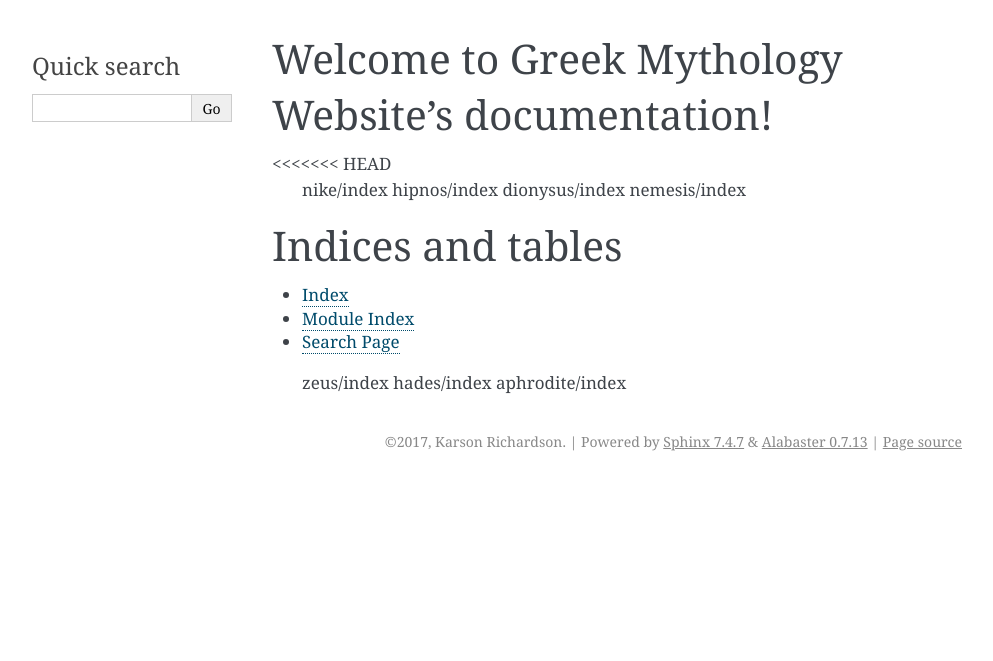
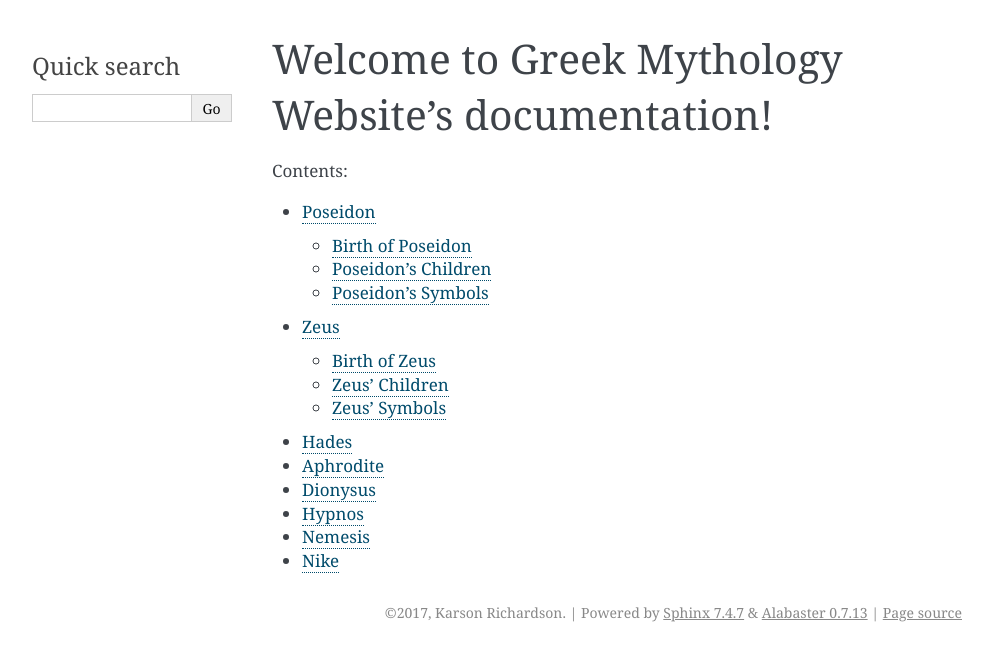
Before and after one commit to karsonk09/greek_mythology_webpage, a Sphinx documentation site: the page built from source/index.rst, in a window 1280 px wide. Shown: the top 661 px of the page, without its empty margins (148-1141 px from the left). Built offline with Sphinx 7.4.7, drawn with Linux system fonts in a browser that asks for light colours; some of the changed lines change nothing that is shown.

Commit message:
Updated the index and completed Zeus page

```diff
--- a/source/index.rst
+++ b/source/index.rst
@@ -1,4 +1,3 @@
-
 .. Greek Mythology Website documentation master file, created by
    sphinx-quickstart on Thu Nov 30 08:44:12 2017.
    You can adapt this file completely to your liking, but it should at least
@@ -11,26 +10,11 @@
    :maxdepth: 2
    :caption: Contents:
 
-<<<<<<< HEAD
-   nike/index
-   hipnos/index
-   dionysus/index
-   nemesis/index
-
-
-
-Indices and tables
-==================
-
-* :ref:`genindex`
-* :ref:`modindex`
-* :ref:`search`
-=======
    poseidon/index
-<<<<<<< HEAD
    zeus/index
    hades/index
    aphrodite/index
-=======
->>>>>>> 5cdb6d844e64713e7dbf415cfd5a7f83b783d79a
->>>>>>> 7ea61d11e0467253cf8932e19f4de5e5eea568fa
+   dionysus/index
+   hypnos/index
+   nemesis/index
+   nike/index
--- a/source/zeus/index.rst
+++ b/source/zeus/index.rst
@@ -4,4 +4,42 @@
 .. image:: zeus.jpg
 	:width: 50%
 
-Zeus is the Greek god of the sky and the overall ruler of all of the ancient Greek gods.
+Zeus is the Greek god of the sky and the overall ruler of all of the ancient Greek gods. Zeus is usually depicted as a large man with long hair and a long beard. He holds a lightning bolt in one hand which he throws at others that displease him. He also wears a toga (Greek clothing) of unspecified color. Zeus was named the ruler of the gods because he overthrew his father, Cronus, who was the original ruler of Olympus (the home of the gods). Zeus won a sort of "drawing" between his two brothers, Poseidon and Hades, and himself to become the ruler of the gods and the lord of the sky and the rain.
+
+Birth of Zeus
+~~~~~~~~~~~~~
+Zeus is the youngest son of the titan Cronus and his wife Rhea. In most myths Zeus was hidden in a cave by his mother Rhea in order to avoid being devoured by Cronus. After Zeus had grown up he returned to his father Cronus and made him regurgitate Zeus' previously devoured siblings. After doing so, Zeus and his siblings fought Cronus *and* the other titans for control over the universe.
+
+.. image:: titan_battle.jpg
+
+Zeus' Children
+~~~~~~~~~~~~~~
+Zeus was husband to Hera, greek goddess of the hearth, and fathered many children indluding:
+
+* Apollo
+* Aphrodite
+* Ares
+* Artemis
+* Athena
+* Dionysus
+* Perseus
+* Heracles
+* Hermes
+* Hephaestus
+* Minos
+* the Muses
+
+and many more.
+
+Very many of Zeus' children were also gods.
+
+Zeus' Symbols
+~~~~~~~~~~~~~
+Zeus is symbolized by the following:
+
+1. Thunderbolt
+2. Scepter
+3. Eagle
+4. Bull
+5. Oak Tree
+6. The Aegis (a shield)
```
Also changed, not shown: source/zeus/titan_battle.jpg (added).
